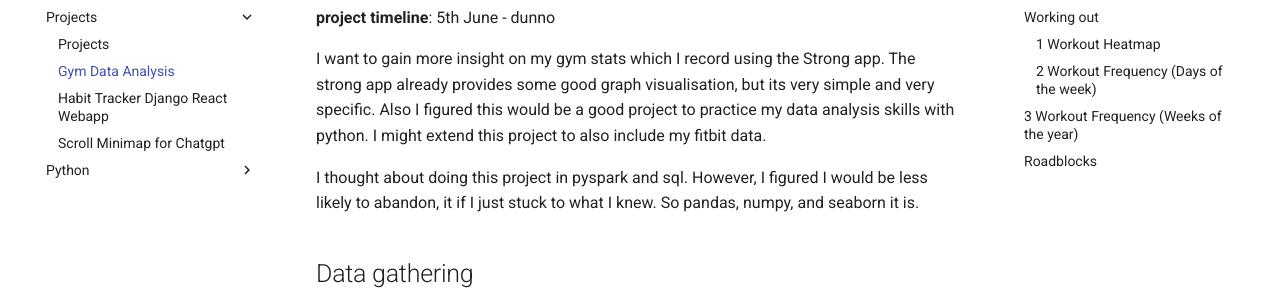
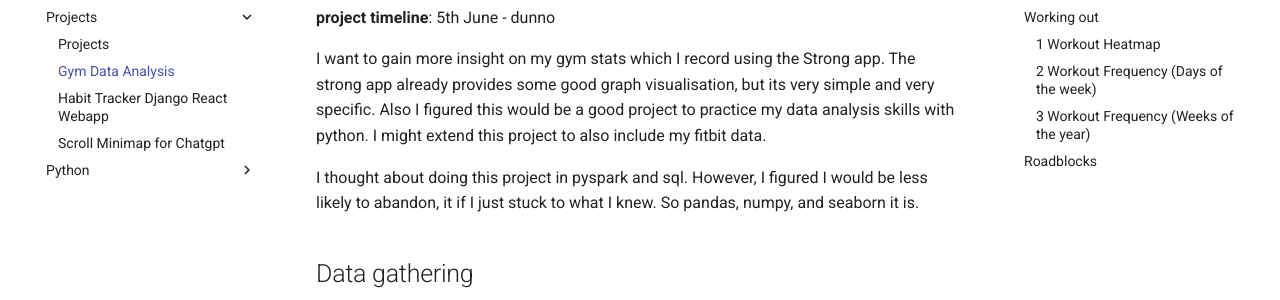
Before and after one commit to Aebel-Shajan/notes, an MkDocs documentation site: the page built from docs/projects/gym-data-analysis.md, in a window 1280 px wide. Shown: the part 175-475 px from the top of the page. Built offline with MkDocs 1.6.1 and Material for MkDocs 9.7.7, drawn with Linux system fonts in a browser that asks for light colours.

Commit message:
Fix incorrect title formating

```diff
--- a/docs/projects/gym-data-analysis.md
+++ b/docs/projects/gym-data-analysis.md
@@ -80,7 +80,7 @@ I am most likely to go on wednesday lol.
 
 ![workout barplot](../assets/gym-data-analysis/workout_barplot.png)
 
-## 3 Workout Frequency (Weeks of the year)
+### 3 Workout Frequency (Weeks of the year)
 
 ![workout frequency](../assets/gym-data-analysis/weekly_workout_barplot.png)
 
```
